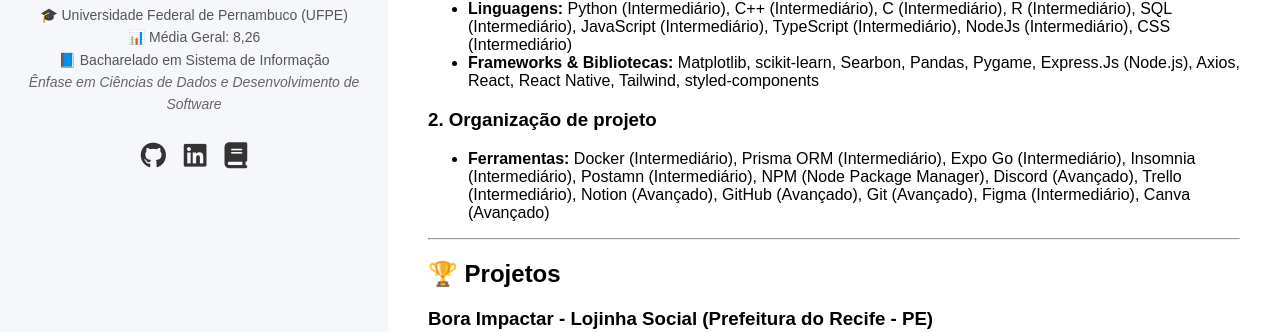
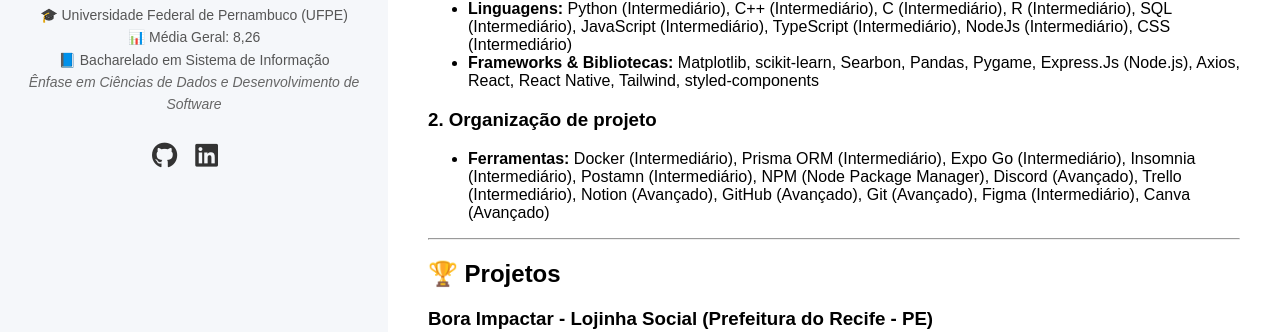
Before and after one commit to LucasCabra7/LucasCabral.github.io, a Jekyll site: the page built from README.md, in a window 1280 px wide. Shown: the part 288-620 px from the top of the page. Built offline with Jekyll 4.4.1, drawn with Linux system fonts in a browser that asks for light colours; nearby versions of some CDN libraries; our own code applies the rules of GitHub Pages for plain Markdown files.

Commit message:
Update Font Awesome integration and clean up comments
Replaced Font Awesome script with a CSS link and removed unnecessary comments.

```diff
--- a/_layouts/default.html
+++ b/_layouts/default.html
@@ -4,28 +4,22 @@
   <meta charset="UTF-8">
   <title>{{ site.title }}</title>
 
-  <!-- CSS principal -->
   <link rel="stylesheet" href="{{ '/assets/css/style.css' | relative_url }}">
 
-  <!-- Font Awesome (ícones) -->
-<script src="https://kit.fontawesome.com/4f5c7a3f1d.js" crossorigin="anonymous"></script>
+  <link rel="stylesheet" href="https://cdnjs.cloudflare.com/ajax/libs/font-awesome/6.4.0/css/all.min.css">
 </head>
 
 <body>
   <div class="container">
 
-    <!-- COLUNA ESQUERDA -->
     <aside class="sidebar">
 
-      <!-- Foto -->
       <img src="{{ site.logo | relative_url }}"
            alt="Foto de {{ site.title }}"
            class="profile-pic">
 
-      <!-- Nome -->
       <h1>{{ site.title }}</h1>
 
-      <!-- Dados acadêmicos -->
       <p class="academic">
         🎓 {{ site.university }}<br>
         📊 {{ site.gpa }}<br>
@@ -33,7 +27,6 @@
         <span class="focus">{{ site.focus }}</span>
       </p>
 
-      <!-- ÍCONES SOCIAIS -->
       <div class="social-icons">
         <a href="https://github.com/LucasCabra7" target="_blank" aria-label="GitHub">
           <i class="fa-brands fa-github"></i>
@@ -45,13 +38,12 @@
 
         <a href="https://www.notion.so/Sistemas-de-Informa-o-4-Per-odo-201c8a2b73e380098f27f7e751e2ab1e?source=copy_link"
            target="_blank" aria-label="Notion">
-          <i class="fa-solid fa-book"></i>
+           <i class="fa-brands fa-notion"></i>
         </a>
       </div>
 
     </aside>
 
-    <!-- COLUNA DIREITA -->
     <main class="content">
       {{ content }}
     </main>
```
